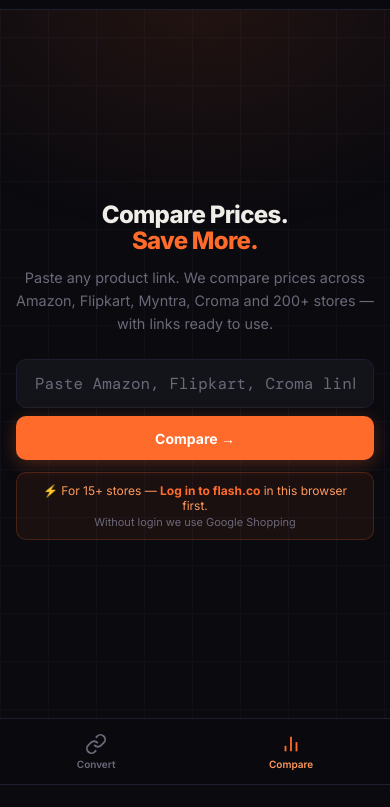
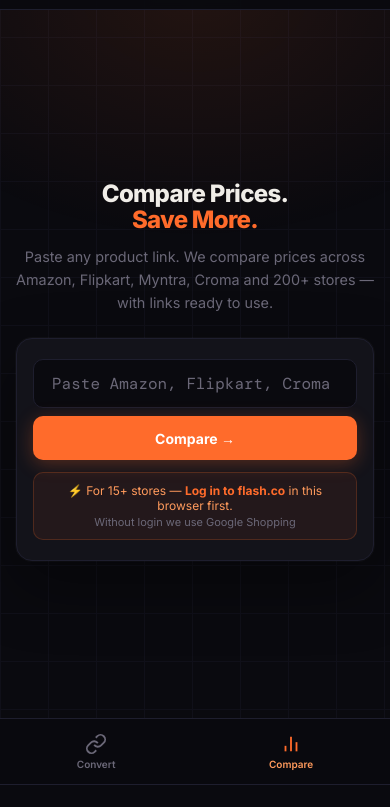
Before and after one commit to smartpicks0326-commits/extrape-affiliate, a website: page compare.html in a window 390 px wide. Shown: the part 59-866 px from the top of the page. Drawn offline with nearby package versions, Linux system fonts and the light colour scheme; no server answers.

Commit message:
Updated compare page

```diff
--- a/compare.html
+++ b/compare.html
@@ -36,9 +36,9 @@ section{position:relative;z-index:1;}
 #hero h1{font-size:clamp(1.8rem,5vw,3rem);font-weight:800;line-height:1.1;letter-spacing:-.03em;margin-bottom:12px;}
 #hero h1 em{font-style:normal;color:var(--accent);}
 #hero p{color:var(--muted);font-size:.9rem;max-width:420px;margin:0 auto 24px;line-height:1.6;}
-.input-wrap{width:100%;max-width:580px;box-sizing:border-box;}
+.input-wrap{width:100%;max-width:580px;box-sizing:border-box;background:var(--surface);border:1px solid var(--border);border-radius:20px;padding:28px 32px;box-shadow:0 24px 64px rgba(0,0,0,.4),0 0 0 1px rgba(255,255,255,.03);}
 .input-row{display:flex;gap:10px;width:100%;min-width:0;}
-#urlInput{flex:1;min-width:0;width:100%;max-width:100%;background:var(--surface);border:1.5px solid var(--border);color:var(--text);font-family:'DM Mono',monospace;font-size:16px;padding:13px 18px;border-radius:12px;outline:none;transition:border-color .2s;-webkit-appearance:none;box-sizing:border-box;}
+#urlInput{flex:1;min-width:0;width:100%;max-width:100%;background:var(--bg);border:1.5px solid var(--border);color:var(--text);font-family:'DM Mono',monospace;font-size:16px;padding:13px 18px;border-radius:12px;outline:none;transition:border-color .2s;-webkit-appearance:none;box-sizing:border-box;}
 #urlInput:focus{border-color:var(--accent);box-shadow:0 0 0 3px rgba(255,107,43,.1);}
 #urlInput::placeholder{color:var(--muted);}
 .btn-go{background:var(--accent);color:#fff;border:none;font-family:'Inter',sans-serif;font-weight:700;font-size:14px;padding:13px 24px;border-radius:12px;cursor:pointer;white-space:nowrap;transition:background .2s;box-shadow:0 4px 18px rgba(255,107,43,.28);}
@@ -195,6 +195,7 @@ footer{position:relative;z-index:1;text-align:center;padding:20px;font-size:12px
 @media (max-width: 768px) {
   #hero { padding: 28px 16px; min-height: calc(100vh - 52px - 70px); }
   #hero h1 { font-size: clamp(1.6rem, 7vw, 2.2rem); }
+  .input-wrap { padding: 20px 16px; border-radius: 16px; }
   .input-row { flex-direction: column; gap: 8px; }
   #urlInput { font-size: 14px; border-radius: 10px; }
   .btn-go { width: 100%; border-radius: 10px; }
@@ -219,17 +220,15 @@ footer{position:relative;z-index:1;text-align:center;padding:20px;font-size:12px
 }
 
 
-/* ── Prevent horizontal overflow on mobile ── */
+/* ── Prevent horizontal overflow — always safe globally ── */
 html, body { max-width: 100vw; overflow-x: hidden; }
-.wrap { max-width: 100%; overflow: hidden; }
-#urlInput {
-  max-width: 100%;
-  min-width: 0;
-  /* Prevent zoom on focus in iOS */
-  font-size: 16px !important;
+#hero { overflow: hidden; }
+/* ── Mobile-only overflow fixes (must NOT apply on desktop) ── */
+@media (max-width: 768px) {
+  .wrap { max-width: 100%; overflow: hidden; }
+  #urlInput { max-width: 100%; min-width: 0; font-size: 16px !important; }
+  .input-wrap, .input-row { max-width: 100%; }
 }
-#hero { overflow: hidden; }
-.input-wrap, .input-row { max-width: 100%; }
 </style>
 </head>
 <body>
```
